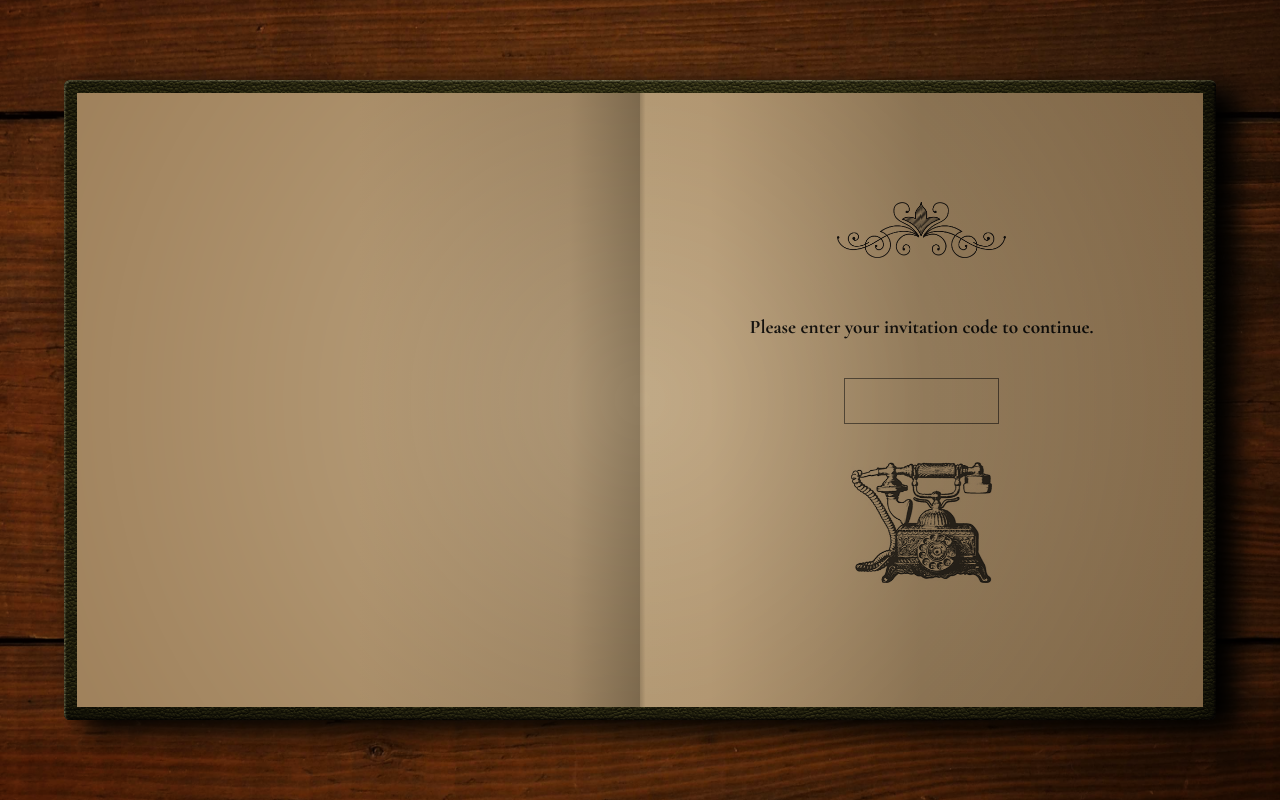
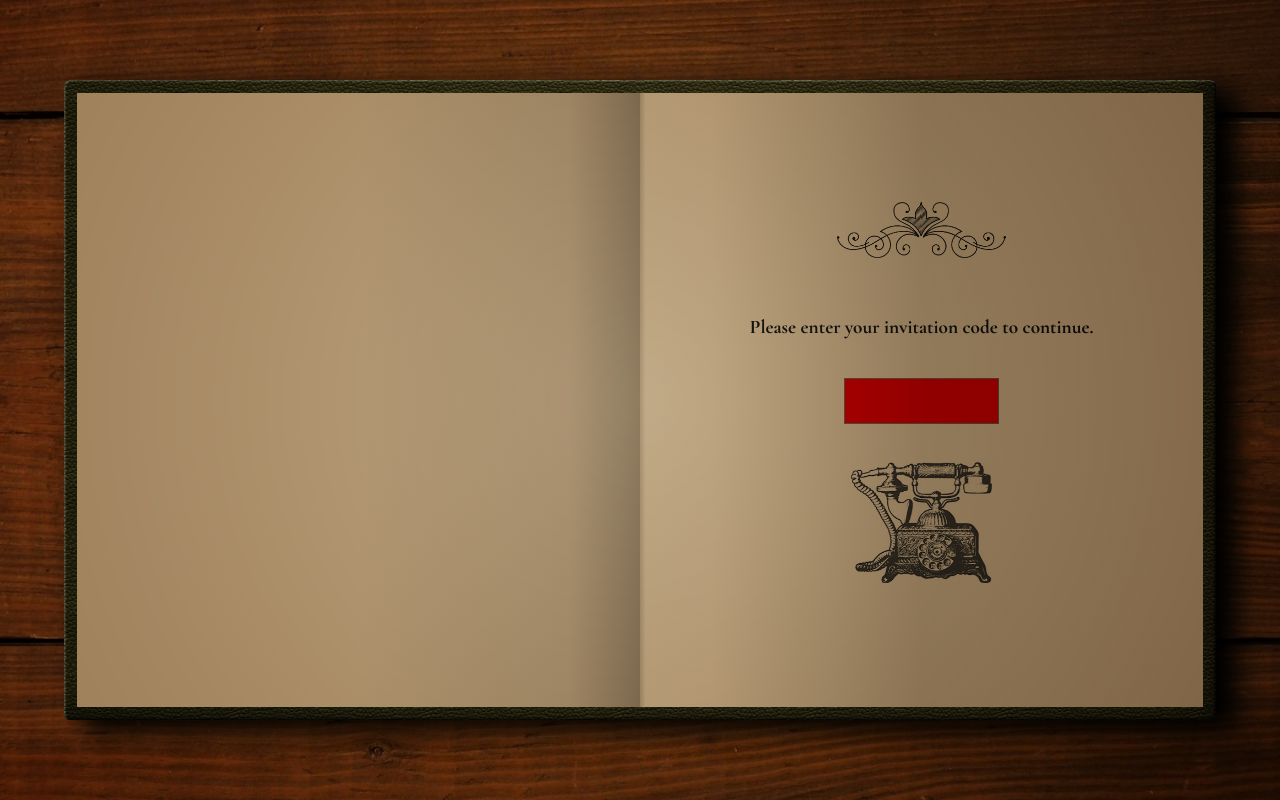
Before and after one commit to minigodzilla/vue-rsvp, a Vue app: page / in a window 1280 px wide. Built offline with nearby package versions, Linux system fonts and the light colour scheme.

Commit message:
tabbably delicous

```diff
--- a/src/components/GuestManager.vue
+++ b/src/components/GuestManager.vue
@@ -39,14 +39,14 @@
             <textarea spellcheck="false" v-model="guest.guest1DietaryNotes"></textarea>
           </div>
         </div>
-        <button class="page-turn" v-on:click="next('alcohol-none')">
+        <button class="page-turn" v-on:click="next('alcohol')">
           <img draggable="false" src="/assets/page-turn.svg"/>
         </button>
-        <div class="page-turn-tip" v-on:click="next('alcohol-none')">Turn the page to continue.</div>
+        <div class="page-turn-tip" v-on:click="next('alcohol')">Turn the page to continue.</div>
       </div>
     </div>
     <div class="spread spread-alcohol spread-3" :class="{'active' : (step == 3), 'complete' : (guest.hasOwnProperty('guest1AlcoholPref') && guest.guest1AlcoholPref != ''), 'passed' : (step > 3)}">
-      <div class="page left" v-on:click="prev">
+      <div class="page left" v-on:click="prev('meal')">
         <img draggable="false" class="img img-full" src="/assets/pooh-1.jpg"/>
       </div>
       <div class="page right">
@@ -339,7 +339,9 @@ export default {
       }
 
       input[type=radio] {
-        display: none;
+        width: 0;
+        height: 0;
+        margin: 0;
       }
 
       label {
@@ -391,9 +393,12 @@ export default {
       }
 
       input:focus,
-      textarea:focus {
+      textarea:focus,
+      button:focus,
+      input[type=radio]:focus + label {
         outline:none !important;
         box-shadow:none !important;
+        background-color: red;
       }
 
       textarea {
@@ -438,11 +443,6 @@ export default {
         transition-duration: 2s;
         transition-timing-function: cubic-bezier(0.645, 0.045, 0.355, 1);
         transition-delay: 0s;
-
-        &,
-        &:focus {
-          outline: none;
-        }
 
         img {
           display: block;
```
